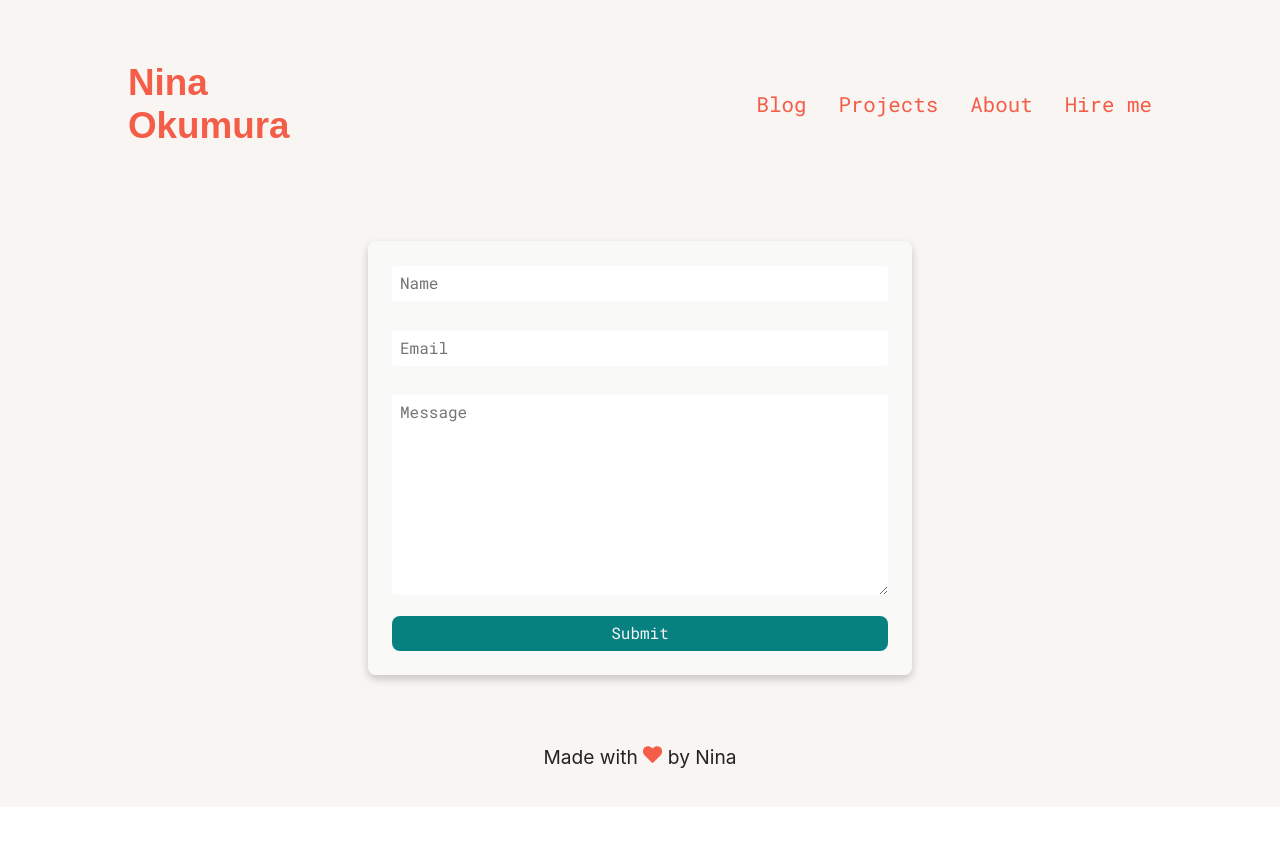
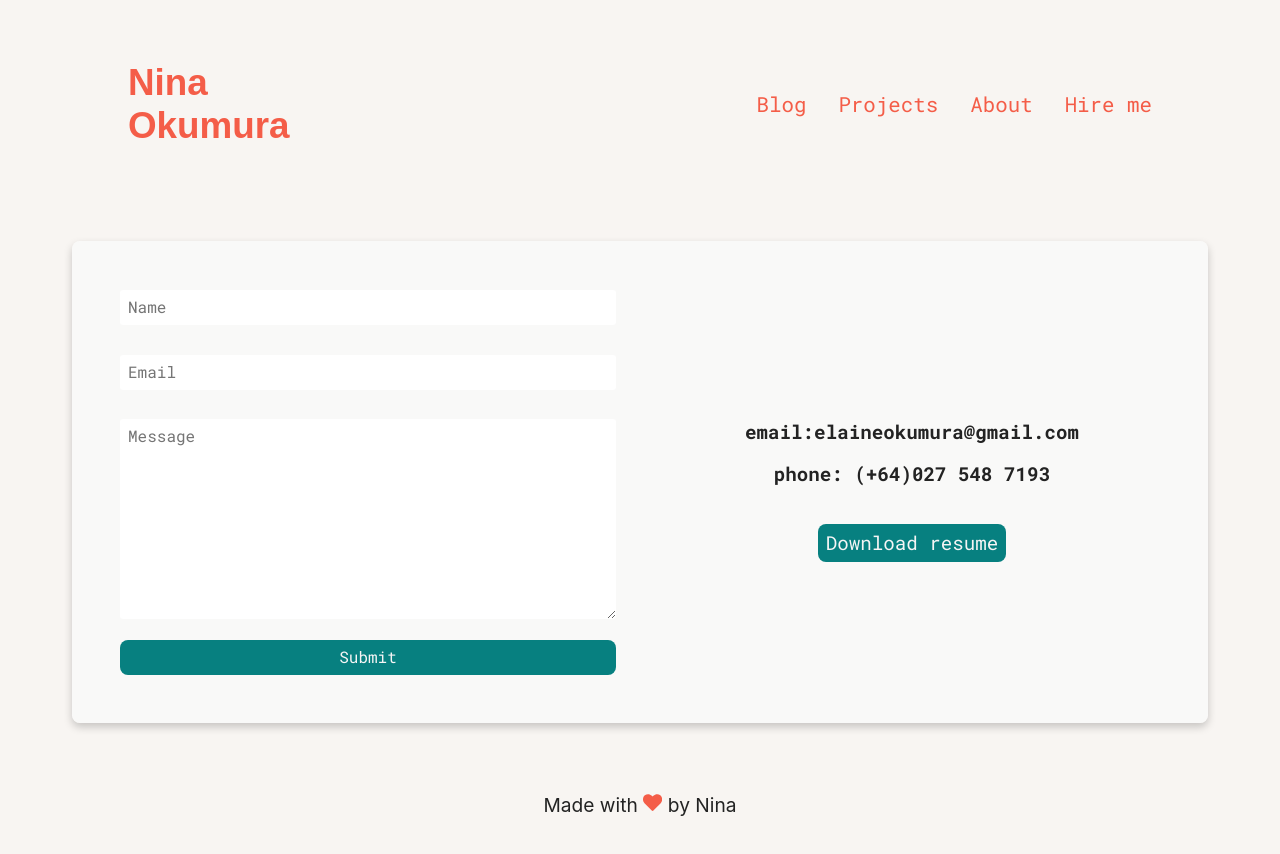
Before and after one commit to ninaokumura/portfolio-react, a React (Create React App) app: page /contact in a window 1280 px wide. Before the commit the page ends 807 px from the top, so only its background shows below. Built offline with nearby package versions, Linux system fonts and the light colour scheme.

Commit message:
add contact info

```diff
--- a/src/components/form/form.css
+++ b/src/components/form/form.css
@@ -6,6 +6,14 @@
   border-radius: 0.5rem;
   background-color: hsla(0, 0%, 98%, 0.8);
 }
+
+.details-container {
+  display: grid;
+  grid-template-columns: repeat(2, 1fr);
+  padding: 1.5rem;
+  place-items: center;
+}
+
 .form {
   font-size: 1.6rem;
   display: grid;
@@ -22,6 +30,17 @@ textarea {
   font-size: 1rem;
 }
 
+.btn {
+  font-size: 1.2rem;
+  width: fit-content;
+  background-color: #078080;
+  color: whitesmoke;
+  padding: 0.5rem;
+  border: none;
+  border-radius: 0.5rem;
+  margin-top: 1rem;
+}
+
 .submit-btn {
   width: 100%;
   background-color: #078080;
@@ -35,3 +54,7 @@ textarea {
 .submit-btn:hover {
   background-color: #f45d48;
 }
+
+.contact {
+  font-size: 1.2rem;
+}
--- a/src/components/form/form.jsx
+++ b/src/components/form/form.jsx
@@ -5,6 +5,7 @@ import './form.css';
 function Form() {
   return (
     <div className='form-container'>
+      <div className='details-container'>
         <form
           className='form'
           method='post'
@@ -30,6 +31,12 @@ function Form() {
             value='Submit'
           />
         </form>
+        <div>
+          <h3 className='contact'>email:elaineokumura@gmail.com</h3>
+          <h3 className='contact'>phone: (+64)027 548 7193</h3>
+          <button className='btn'>Download resume</button>
+        </div>
+      </div>
     </div>
   );
 }
```
Lines whose indentation alone changed are shown as unchanged.
